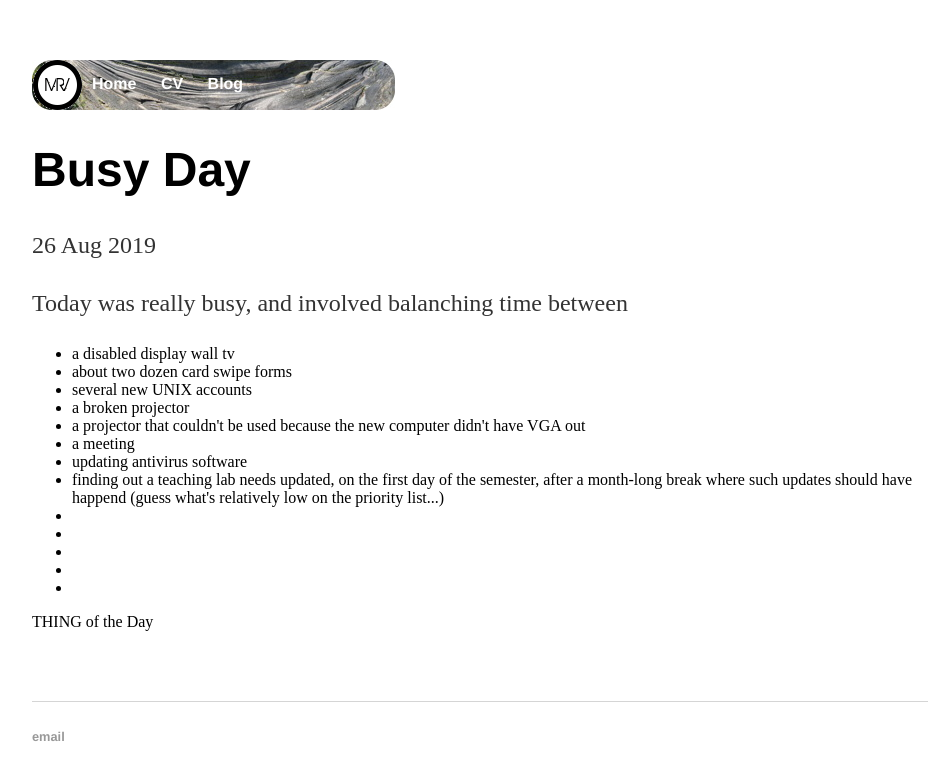
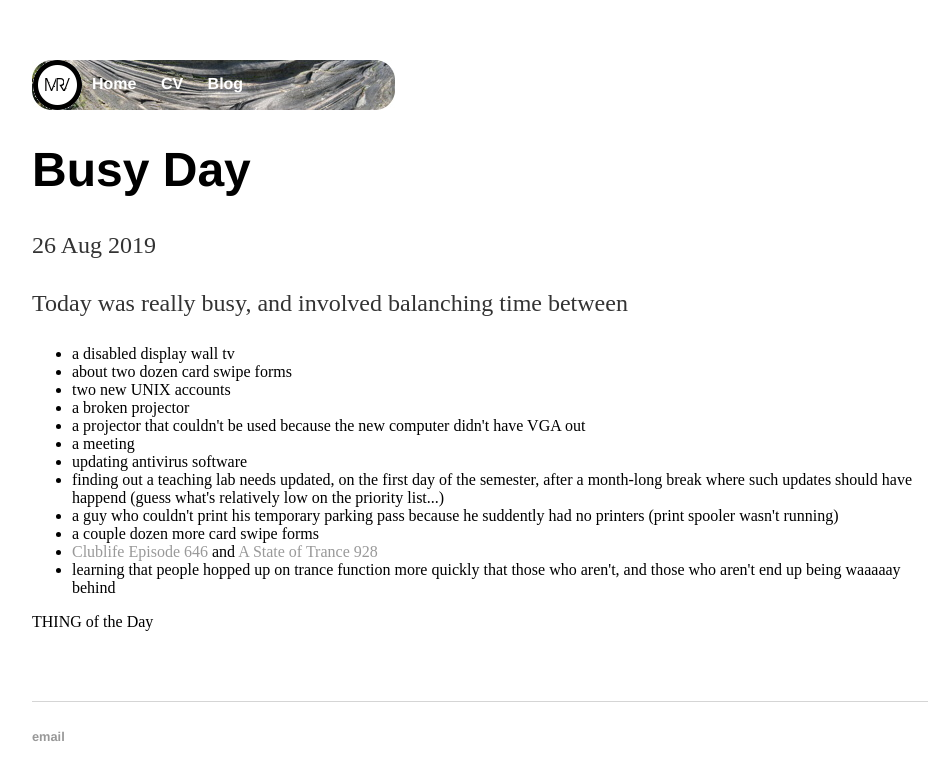
Before and after one commit to mrvanhorn/mrvanhorn.github.io, a Jekyll site: the page built from _posts/2019-08-26-busy-day.md, in a window 1280 px wide. Shown: the top 780 px of the page, without its empty margins (160-1103 px from the left). Built offline with Jekyll 4.4.1, drawn with Linux system fonts in a browser that asks for light colours; comment, search, counter and statistics services are not loaded.

Commit message:
update of blog post and change of blog index.html

```diff
--- a/_posts/2019-08-26-busy-day.md
+++ b/_posts/2019-08-26-busy-day.md
@@ -9,17 +9,16 @@ date: 2019-08-26
 <ul>
 <li>a disabled display wall tv</li>
 <li>about two dozen card swipe forms</li>
-<li>several new UNIX accounts</li>
+<li>two new UNIX accounts</li>
 <li>a broken projector</li>
 <li>a projector that couldn't be used because the new computer didn't have VGA out</li>
 <li>a meeting</li>
 <li>updating antivirus software</li>
 <li>finding out a teaching lab needs updated, on the first day of the semester, after a month-long break where such updates should have happend (guess what's relatively low on the priority list...)</li>
-<li></li>
-<li></li>
-<li></li>
-<li></li>
-<li></li>
+<li>a guy who couldn't print his temporary parking pass because he suddently had no printers (print spooler wasn't running)</li>
+<li>a couple dozen more card swipe forms</li>
+<li><a href="https://soundcloud.com/clublifebytiesto">Clublife Episode 646</a> and <a href="https://www.astateoftrance.com/episodes/a-state-of-trance-episode-928/">A State of Trance 928</a></li>
+<li>learning that people hopped up on trance function more quickly that those who aren't, and those who aren't end up being waaaaay behind</li>
 </ul>
 
 <dl>
--- a/blog/index.html
+++ b/blog/index.html
@@ -1,6 +1,6 @@
 ---
 layout: default
-title: Trance Infusion
+title: Trance Infusion (Mike VanHorn's Blog)
 ---
 	<ul class="posts">
 	  {% for post in site.posts %}
```
